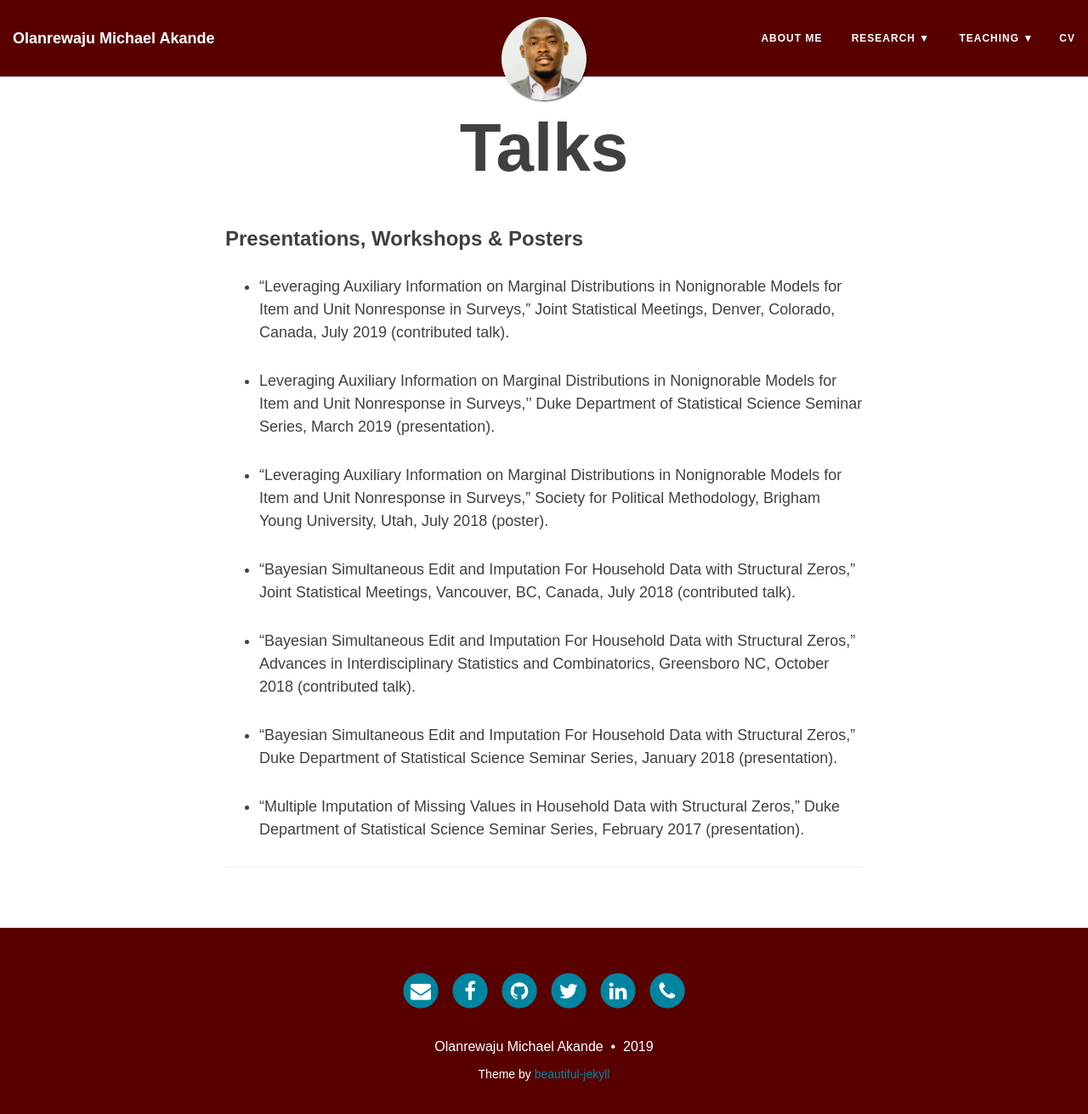
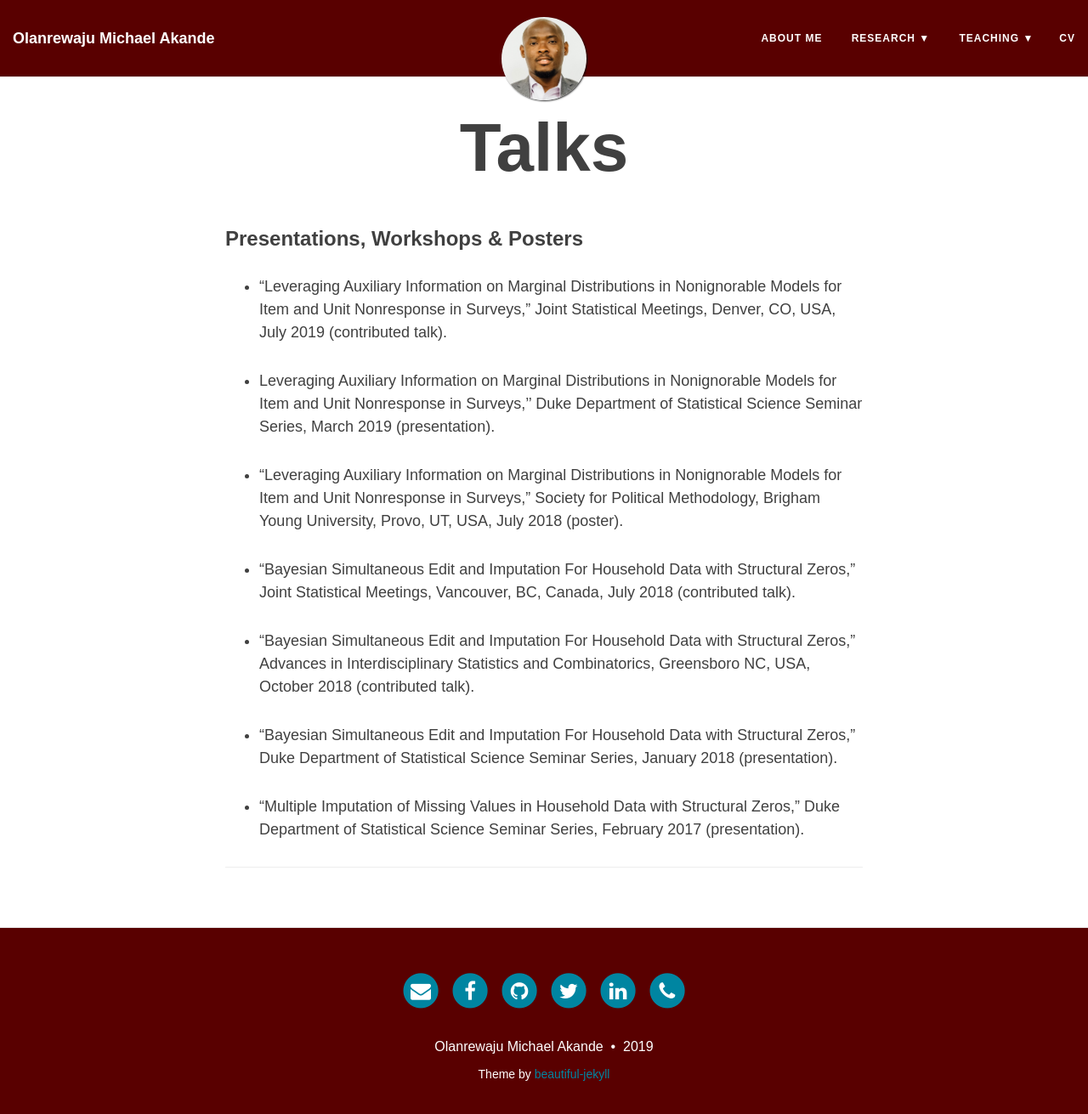
Before and after one commit to akandelanre/akandelanre.github.io, a Jekyll site: the page built from talks.md, in a window 1280 px wide and 1325 px high. Shown: the top 1311 px of the window at 85% size. Built offline with Jekyll 4.4.1, drawn with Linux system fonts in a browser that asks for light colours; nearby versions of some CDN libraries.

Commit message:
Fix address error in talks

```diff
--- a/talks.md
+++ b/talks.md
@@ -4,15 +4,15 @@ title: Talks
 ---
 
 ### Presentations, Workshops & Posters
-* "Leveraging Auxiliary Information on Marginal Distributions in Nonignorable Models for Item and Unit Nonresponse in Surveys," Joint Statistical Meetings, Denver, Colorado, Canada, July 2019 (contributed talk).
+* "Leveraging Auxiliary Information on Marginal Distributions in Nonignorable Models for Item and Unit Nonresponse in Surveys," Joint Statistical Meetings, Denver, CO, USA, July 2019 (contributed talk).
 
 * Leveraging Auxiliary Information on Marginal Distributions in Nonignorable Models for Item and Unit Nonresponse in Surveys,'' Duke Department of Statistical Science Seminar Series, March 2019 (presentation).
 
-* "Leveraging Auxiliary Information on Marginal Distributions in Nonignorable Models for Item and Unit Nonresponse in Surveys," Society for Political Methodology, Brigham Young University, Utah, July 2018 (poster).
+* "Leveraging Auxiliary Information on Marginal Distributions in Nonignorable Models for Item and Unit Nonresponse in Surveys," Society for Political Methodology, Brigham Young University, Provo, UT, USA, July 2018 (poster).
 
 * "Bayesian Simultaneous Edit and Imputation For Household Data with Structural Zeros," Joint Statistical Meetings, Vancouver, BC, Canada, July 2018 (contributed talk).
 
-* "Bayesian Simultaneous Edit and Imputation For Household Data with Structural Zeros," Advances in Interdisciplinary Statistics and Combinatorics, Greensboro NC, October 2018 (contributed talk).
+* "Bayesian Simultaneous Edit and Imputation For Household Data with Structural Zeros," Advances in Interdisciplinary Statistics and Combinatorics, Greensboro NC, USA, October 2018 (contributed talk).
 
 * "Bayesian Simultaneous Edit and Imputation For Household Data with Structural Zeros," Duke Department of Statistical Science Seminar Series, January 2018 (presentation).
 
```
Also changed, not shown: 1 other file.
